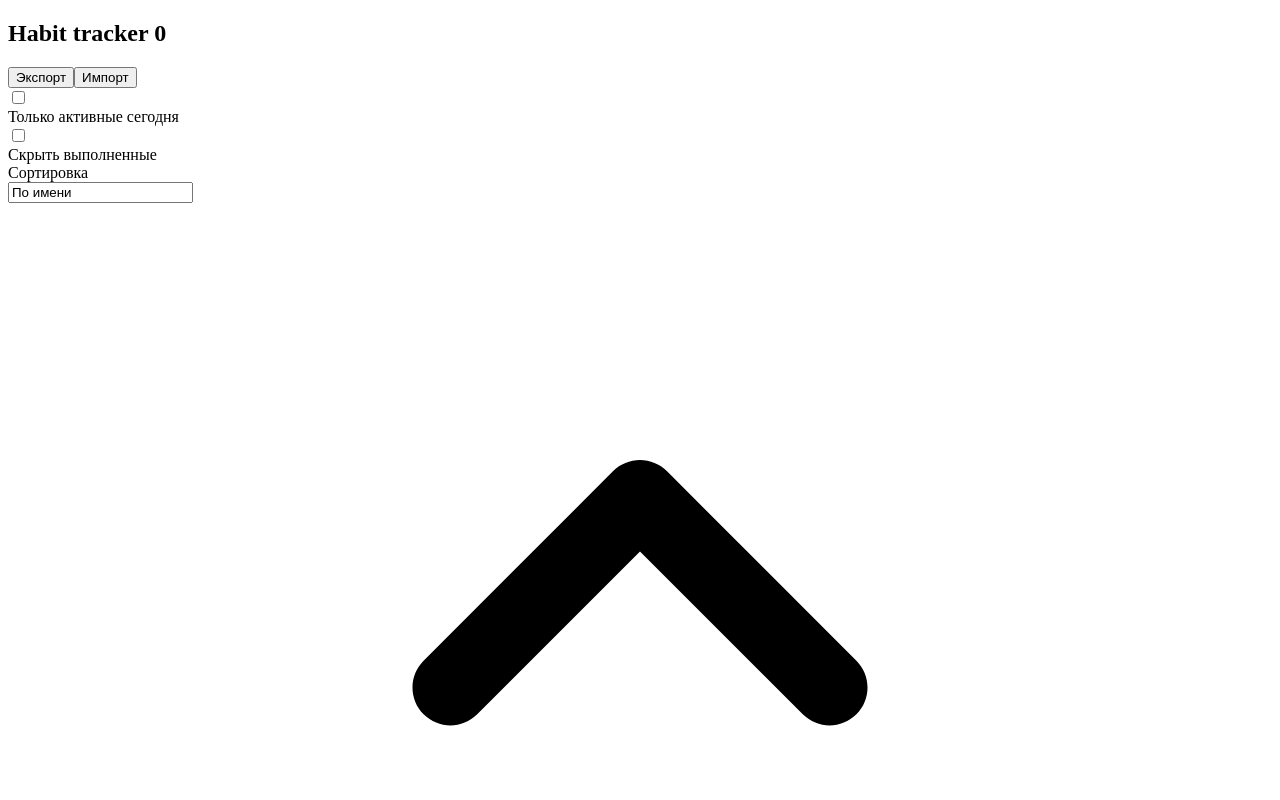
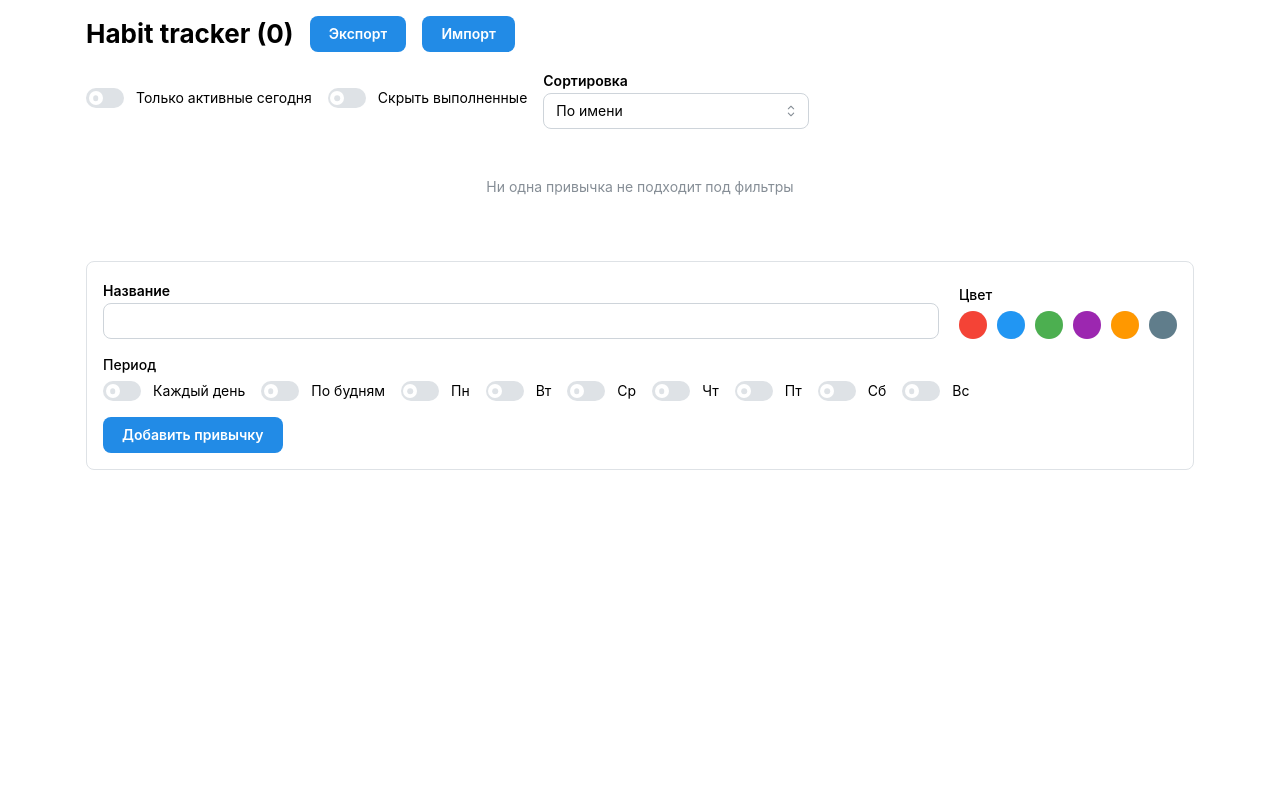
Before and after one commit to dolivan713-netizen/habit-tracker, a React (Vite) app: page / in a window 1280 px wide. Shown: the top 800 px of the page. Built offline with nearby package versions, Linux system fonts and the light colour scheme.

Commit message:
доделки + UI

```diff
--- a/index.html
+++ b/index.html
@@ -4,7 +4,7 @@
     <meta charset="UTF-8" />
     <link rel="icon" type="image/svg+xml" href="/favicon.svg" />
     <meta name="viewport" content="width=device-width, initial-scale=1.0" />
-    <title>my-app</title>
+    <title>Habit Tracker</title>
   </head>
   <body>
     <div id="root"></div>
--- a/src/App.tsx
+++ b/src/App.tsx
@@ -1,33 +1,16 @@
-// ┌─────────────────────────────────────────────────────────────┐
-// │  Habit Tracker (4)                        [Экспорт] [Импорт]│  ← title + кнопки
-// ├─────────────────────────────────────────────────────────────┤
-// │  Фильтры: [только активные сегодня] [скрыть выполненные]   │
-// │  Сортировка: [по алфавиту] [по streak] [по дате создания]  │
-// ├─────────────────────────────────────────────────────────────┤
-// │  🔴 Бегать        streak: 5д    30д: 87%                    │
-// │  [01][02][03][04][05][06][07]...[30]          [✏️] [🗑️]    │  ← 30 ячеек
-// │                                                             │
-// │  🔵 Читать        streak: 12д   30д: 93%                    │
-// │  [01][02][03][04][05][06][07]...[30]          [✏️] [🗑️]    │
-// │                                                             │
-// │  🟢 Медитация     streak: 0д    30д: 40%                    │
-// │  [01][02][03][04][05][06][07]...[30]          [✏️] [🗑️]    │
-// ├─────────────────────────────────────────────────────────────┤
-// │  [+ Добавить привычку]                                      │  ← форма
-// │  Название: [        ]  Цвет: [🔴]                           │
-// │  Период: [каждый день] [по будням] [пн][вт][ср][чт][пт]    │
-// └─────────────────────────────────────────────────────────────┘
-
-import FillterBar from "./components/FilterBar"
+import { Container, Stack } from "@mantine/core"
+import FilterBar from "./components/FilterBar"
 import HabitForm from "./components/HabitForm"
 import HabitList from "./components/HabitList"
 export default function App() {
 
     return (
-        <div>
-            <FillterBar />
-            <HabitList />
-            <HabitForm />
-        </div>
+        <Container size="lg" py="md">
+            <Stack gap="md">
+                <FilterBar />
+                <HabitList />
+                <HabitForm />
+            </Stack>
+        </Container>
     )
 }
--- a/src/components/FilterBar.tsx
+++ b/src/components/FilterBar.tsx
@@ -5,7 +5,7 @@ import { notifications } from '@mantine/notifications';
 import { Group, Title, Select, Switch, Button, FileButton } from "@mantine/core";
 
 
-export default function FillterBar() {
+export default function FilterBar() {
     const habits = useHabitSlice(state => state.habits);
 
     const exportState = io.exportState;
@@ -49,9 +49,9 @@ export default function FillterBar() {
 
     return(
         /* Navbar */
-        <Group justify="space-between" p="md">
-            <Group justify="space-between">
-                <Title order={2}>{`Habit tracker ${habits.length}`}</Title>
+        <Group justify="space-between" align="flex-end">
+            <Group>
+                <Title order={2}>{`Habit tracker (${habits.length})`}</Title>
 
                 <Button onClick={() => exportClick()}>Экспорт</Button>
 
--- a/src/components/HabitForm.tsx
+++ b/src/components/HabitForm.tsx
@@ -1,10 +1,29 @@
 import { useHabitSlice } from "../store/habitsSlice";
-import { Stack, TextInput, Button, Switch, Select, Text } from "@mantine/core";
+import { Stack, TextInput, Button, Switch, Text, Group, ColorSwatch, Paper } from "@mantine/core";
 import { useState } from "react";
 import type { Day } from "date-fns";
 import type { NewHabit } from "../types";
 
 type Days = 'sunday' | 'monday'| 'tuesday' | 'wednesday' | 'thursday' | 'friday' | 'saturday';
+
+const COLORS = [
+    { value: "#F44336", label: 'Красный' },
+    { value: "#2196F3", label: 'Синий' },
+    { value: "#4CAF50", label: 'Зелёный' },
+    { value: "#9C27B0", label: 'Фиолетовый' },
+    { value: "#FF9800", label: 'Оранжевый' },
+    { value: "#607D8B", label: 'Серо-синий' },
+];
+
+const DAY_LABELS: Record<Days, string> = {
+    monday: 'Пн',
+    tuesday: 'Вт',
+    wednesday: 'Ср',
+    thursday: 'Чт',
+    friday: 'Пт',
+    saturday: 'Сб',
+    sunday: 'Вс',
+};
 
 export default function HabitForm() {
 
@@ -82,18 +101,50 @@ export default function HabitForm() {
     }
 
     return (
+        <Paper withBorder p="md">
             <Stack gap="md">
 
+                <Group gap="lg" align="flex-end">
                     <TextInput
                         label="Название"
                         value={name}
                         onChange={(e) => setName(e.target.value)}
+                        style={{ flex: 1 }}
                     />
 
+                    <Stack gap={6}>
+                        <Text size="sm" fw={500}>Цвет</Text>
+                        <Group gap="xs">
+                            {COLORS.map(({ value, label }) => (
+                                <ColorSwatch
+                                    key={value}
+                                    component="button"
+                                    type="button"
+                                    title={label}
+                                    aria-label={label}
+                                    onClick={() => setColor(value)}
+                                    color={value}
+                                    size={28}
+                                    radius="xl"
+                                    withShadow={false}
+                                    style={{
+                                        cursor: 'pointer',
+                                        outline: value === color ? '2px solid var(--mantine-color-blue-5)' : undefined,
+                                        outlineOffset: '2px',
+                                    }}
+                                />
+                            ))}
+                        </Group>
+                    </Stack>
+                </Group>
+
+                <Stack gap={6}>
+                    <Text size="sm" fw={500}>Период</Text>
+                    <Group gap="md">
                         <Switch
                             label="Каждый день"
                             checked={period.everyDay}
-                onChange={() => setPeriod(prev => ({...prev, everyDay: !prev.everyDay, onWeekDays: false}))}// почему так??
+                            onChange={() => setPeriod(prev => ({...prev, everyDay: !prev.everyDay, onWeekDays: false}))}
                         />
 
                         <Switch
@@ -105,34 +156,20 @@ export default function HabitForm() {
                         {daysOfWeek.map((day: Days) => (
                             <Switch
                                 key={day}
-                    label={day}
+                                label={DAY_LABELS[day]}
                                 checked={period.week[day]}
                                 onChange={() => handleAddHabit(day)}
                             />
                         ))}
+                    </Group>
+                </Stack>
 
-            <Select
-                label='Цвет'
-                data={[
-                    { value: "#F44336", label: 'Красный' },
-                    { value: "#2196F3", label: 'Синий' },
-                    { value: "#4CAF50", label: 'Зеленый' },
-                    { value: "#9C27B0", label: 'Фиолетовый'},
-                    { value: "#FF9800", label: 'Оранжевый'},
-                    { value: "#607D8B", label: 'Серо-синий'}
-                ]}
-                value={color}
-                onChange={(val) => {
-                    if (val) setColor(val)
-                }}
-            />
+                <Group gap="md">
+                    <Button onClick={() => addHabitCheck()}>Добавить привычку</Button>
+                    {error && (<Text c="red" size="sm">{error}</Text>)}
+                </Group>
 
-            {error && (<Text color="red" size="md">{error}</Text>)}
-
-            <Button
-                onClick={() => addHabitCheck()}
-            >Добавить привычку
-            </Button>
             </Stack>
+        </Paper>
     )
 }
--- a/src/components/HabitRow.tsx
+++ b/src/components/HabitRow.tsx
@@ -1,7 +1,7 @@
 import { useHabitSlice } from "../store/habitsSlice";
 import DayCell from "./DayCell";
 import EditingTitle from "./EditingTitle";
-import { Group, Button, Text } from "@mantine/core";
+import { Group, ActionIcon, Text, ColorSwatch, Paper } from "@mantine/core";
 import { subDays, eachDayOfInterval, format, parseISO } from 'date-fns';
 import type { HabitCompleted, Habit} from "../types";
 import { dates } from "../lib/dates";
@@ -23,6 +23,7 @@ export default function HabitRow({today, habitCompleted, habit}: Props, ) {
     const cellDays = useDayCellAction({daysOfWeek, id: habit.id, createdAt: habit.createdAt, frequency: habit.frequency, today, habitCompleted});
 
     const deleteHabit = useHabitSlice(state => state.deleteHabit);
+    const bestStreak = dates.calculateBestStreak;
     const streak = dates.calculateStreak;
     const rating = dates.calculateCompletionRate;
 
@@ -31,20 +32,31 @@ export default function HabitRow({today, habitCompleted, habit}: Props, ) {
     }
 
     return (
-        <Group>
-            <Text>{habit.color}</Text>
+        <Paper withBorder p="sm">
+            <Group justify="space-between" wrap="nowrap">
 
+                <Group gap="sm" wrap="nowrap" style={{ flex: 1, minWidth: 0 }}>
+                    <ColorSwatch
+                        color={habit.color}
+                        size={28}
+                        radius="xl"
+                        withShadow={false}
+                    />
                     <EditingTitle
                         editing={isEditing}
                         id={habit.id}
                         name={habit.name}
                         onEditing={handleEditing}
+                    />
+                </Group>
 
-            />
+                <Group gap="md" wrap="nowrap">
+                    <Text size="sm" c="dimmed">Рекорд: {bestStreak(habitCompleted, habit.frequency, today)}</Text>
+                    <Text size="sm" c="dimmed">Подряд: {streak(habitCompleted, habit.frequency, today)}</Text>
+                    <Text size="sm" c="dimmed">30д: {rating(habitCompleted, habit.frequency, today)}%</Text>
+                </Group>
 
-            <Text>Подряд: {streak(habitCompleted, habit.frequency, today)}</Text>
-            <Text>30д: {rating(habitCompleted, habit.frequency, today)}%</Text>
-
+                <Group gap={4} wrap="nowrap">
                     {cellDays.map(cellDay => {
                         const { stateProp, fnProp, day} = cellDay;
 
@@ -57,9 +69,14 @@ export default function HabitRow({today, habitCompleted, habit}: Props, ) {
                             />
                         )
                     })}
+                </Group>
 
-            <Button onClick={() => setEditing(true)}>✏️</Button>
-            <Button onClick={() => deleteHabit(habit.id)}>🗑️</Button>
+                <Group gap={4} wrap="nowrap">
+                    <ActionIcon variant="subtle" size="lg" aria-label="Редактировать" onClick={() => setEditing(true)}>✏️</ActionIcon>
+                    <ActionIcon variant="subtle" color="red" size="lg" aria-label="Удалить" onClick={() => deleteHabit(habit.id)}>🗑️</ActionIcon>
                 </Group>
+
+            </Group>
+        </Paper>
     )
 }
--- a/src/main.tsx
+++ b/src/main.tsx
@@ -3,6 +3,7 @@ import { createRoot } from 'react-dom/client'
 import { MantineProvider } from '@mantine/core';
 import { Notifications } from '@mantine/notifications';
 import './index.css'
+import '@mantine/core/styles.css';
 import '@mantine/notifications/styles.css';
 import App from './App'
 
--- a/src/store/habitsSlice.ts
+++ b/src/store/habitsSlice.ts
@@ -1,6 +1,7 @@
 import { immer } from "zustand/middleware/immer";
 import { create } from "zustand";
 import { persist } from 'zustand/middleware'
+import { format } from "date-fns";
 import type { HabitsSlice, Habit, ImportData } from "../types";
 
 
@@ -11,13 +12,13 @@ export const useHabitSlice = create(
             completed: {},
 
             addHabit: (newHabit) => set((state) => {
-                const today = new Date().toISOString().split('T')[0];
-
+                //const today = new Date().toISOString().split('T')[0];
+                const todayIso = format(new Date(), 'yyyy-MM-dd')
                 const habit = {
                     id: crypto.randomUUID(),
                     name: newHabit.name,
                     color: newHabit.color,
-                    createdAt: today,
+                    createdAt: todayIso,
                     frequency: newHabit.frequency,
                 }
 
--- a/src/store/uiSlice.ts
+++ b/src/store/uiSlice.ts
@@ -1,9 +1,3 @@
-// uiSlice — настройки интерфейса (то что относится к «как сейчас выглядит экран»):
-
-// какая привычка выбрана сейчас
-// какой месяц открыт в календаре
-// какие фильтры включены
-
 import { immer } from "zustand/middleware/immer";
 import { create } from "zustand";
 import type { UiSlice, SortBy, FilterBy} from "../types";
@@ -11,19 +5,11 @@ import type { UiSlice, SortBy, FilterBy} from "../types";
 
 export const useUiSlice = create(
     immer<UiSlice>((set) => ({
-        habitNow: '',
-
         filter: {
             onlyDueToday: false,
             hideCompletedToday: false,
             sortBy: 'name'
         },
-
-        toggleHabit: (habitId: string) => set((state) => {
-            if(habitId === '') return state.habitNow = ''; // при повторном клике снимаем привычку
-            if (habitId === state.habitNow) return;
-            state.habitNow = habitId
-        }),
 
         toggleFilter: (filterName: FilterBy) => set((state) => {
             state.filter[filterName] = !state.filter[filterName]
--- a/src/types.ts
+++ b/src/types.ts
@@ -43,9 +43,7 @@ export type HabitsSlice = {
 }
 
 export type UiSlice = {
-    habitNow: string
     filter: Filters
-    toggleHabit: (habit: string) => void
     toggleFilter: (filter: FilterBy) => void
     toggleSort: (sort: SortBy) => void
 }
```
Also changed, not shown: src/components/DayCell.tsx (indentation only). Lines whose indentation alone changed are shown as unchanged.
